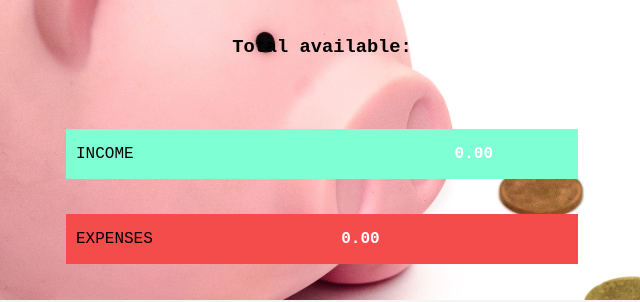
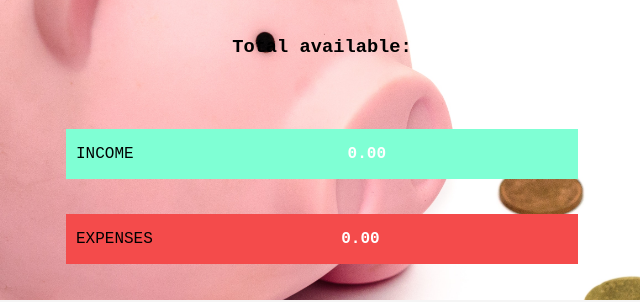
Before and after one commit to salviolorenzo/budgetTool, a plain HTML site: page index.html in a window 1280 px wide. Shown: the top 302 px of the page, 318-958 px from the left. Drawn offline with Linux system fonts and the light colour scheme.

Commit message:
modifies styles file

```diff
--- a/styles/index.css
+++ b/styles/index.css
@@ -49,7 +49,7 @@ SUMMARY SECTION
 
 .income-total{
     background-color: aquamarine;
-    padding-right: 85px;
+    padding-right: 15%;
 }
 
 .expenses-total{
```
